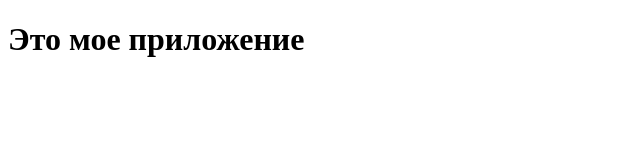
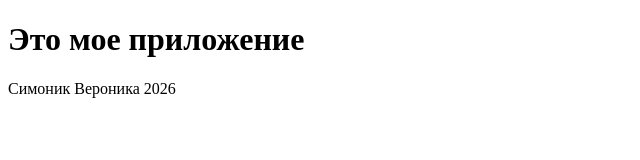
Before and after one commit to 31ISP/mobdev-lab-git-simonik, a plain HTML site: page index.html in a window 1280 px wide. Shown: the whole page, without its empty margins (0-640 px from the left). Drawn offline with Linux system fonts and the light colour scheme.

Commit message:
Second step

```diff
--- a/index.html
+++ b/index.html
@@ -7,5 +7,6 @@
 </head>
 <body>
     <h1>Это мое приложение</h1>
+    <footer>Симоник Вероника 2026</footer>
 </body>
 </html>
```
